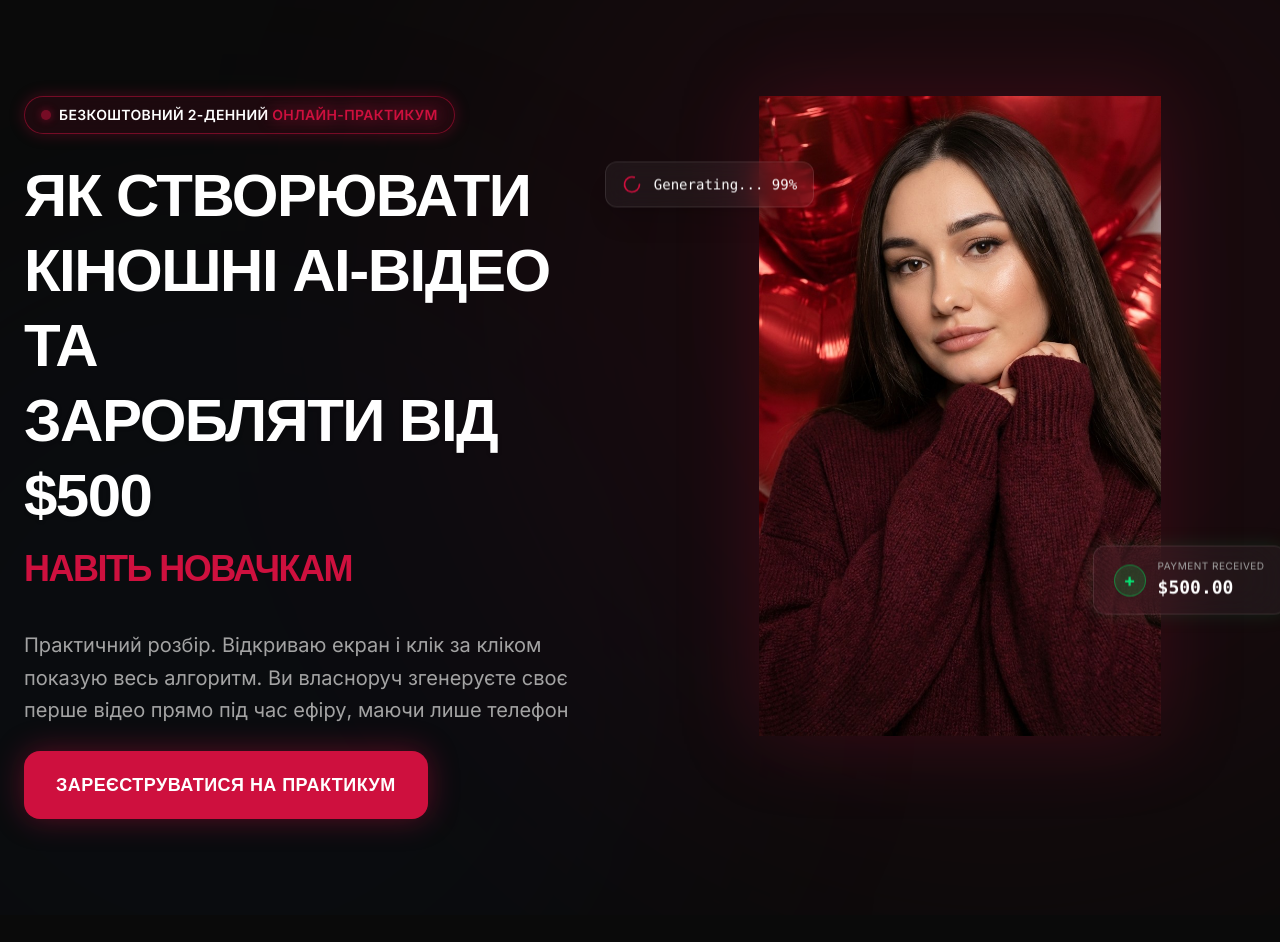
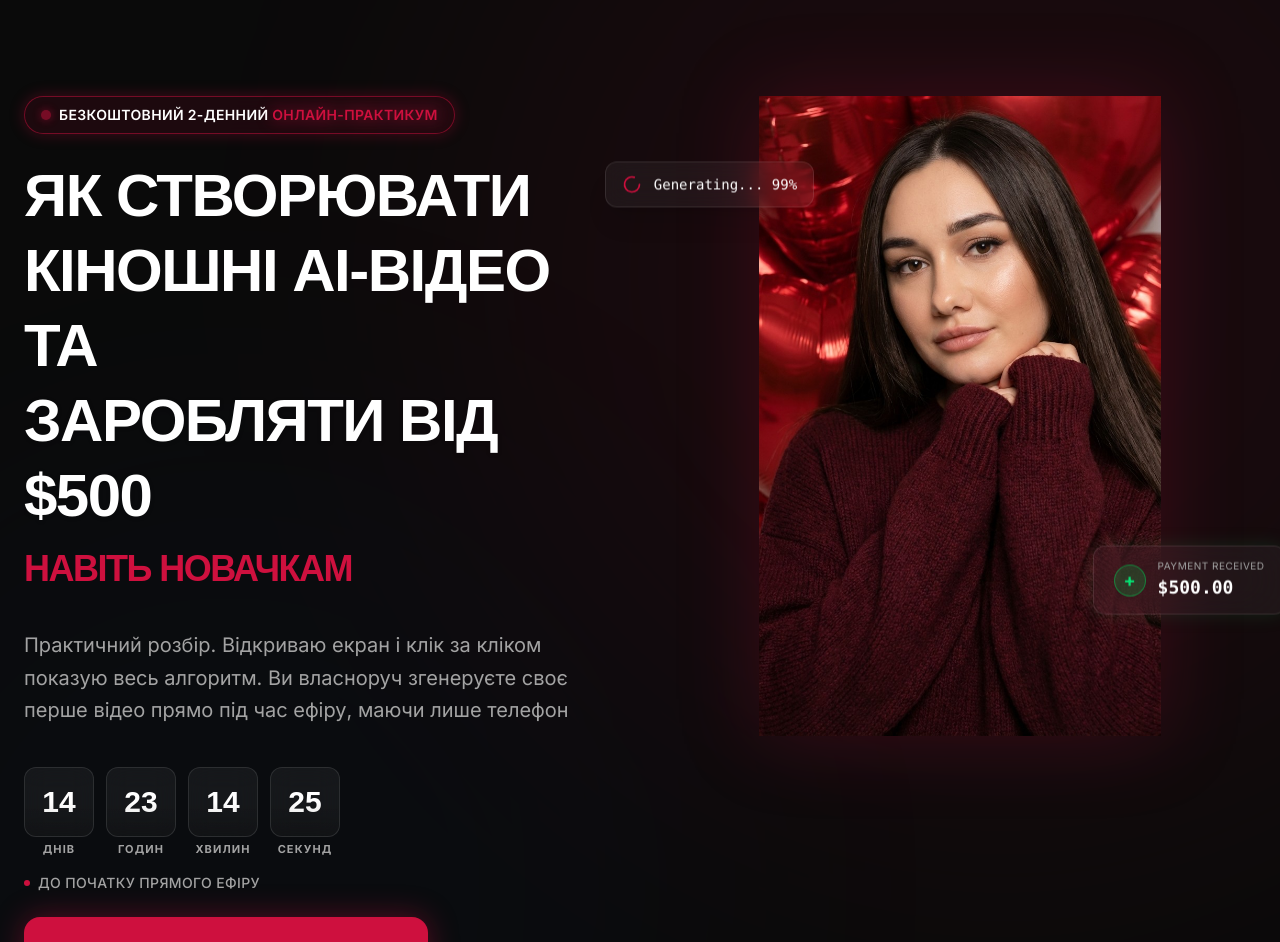
Before and after one commit to YuransiS/pixai-practice, a Next.js app: page / in a window 1280 px wide. Shown: the top 942 px of the page. Built offline with nearby package versions, Linux system fonts and the light colour scheme; a web font is replaced by a local one.

Commit message:
feat: add dynamic live status component with countdown and TG integration

```diff
--- a/components/FooterCTA.tsx
+++ b/components/FooterCTA.tsx
@@ -2,6 +2,7 @@
 
 import { motion } from "framer-motion";
 import { usePopupStore } from "../store/popupStore";
+import LiveStatus from "./LiveStatus";
 
 export default function FooterCTA() {
   const { openPopup } = usePopupStore();
@@ -53,6 +54,8 @@ export default function FooterCTA() {
             Займайте своє місце на практикумі та отримайте доступ до закритого каналу з корисними матеріалами
           </p>
 
+          <LiveStatus />
+
           <div className="mt-8 w-full px-4 sm:px-0 flex justify-center">
             {/* Heartbeat animated wrapper */}
             <motion.div
--- a/components/Hero.tsx
+++ b/components/Hero.tsx
@@ -3,6 +3,7 @@
 import { motion } from "framer-motion";
 import { Loader2 } from "lucide-react";
 import { usePopupStore } from "../store/popupStore";
+import LiveStatus from "./LiveStatus";
 
 export default function Hero() {
   const textRevealVariants = {
@@ -111,6 +112,10 @@ export default function Hero() {
             </motion.p>
           </div>
 
+          <div className="w-full md:mt-2 xl:mt-4">
+            <LiveStatus />
+          </div>
+
           {/* Desktop CTA Placeholder */}
           <div className="hidden md:block w-full">
             <CtaBlock variants={textRevealVariants} />
--- /dev/null
+++ b/components/LiveStatus.tsx
@@ -0,0 +1,139 @@
+"use client";
+
+import { useEffect, useState } from "react";
+import { motion, AnimatePresence } from "framer-motion";
+import { Send, Play, Music, Radio, Youtube, Tv } from "lucide-react";
+
+const START_TIME = new Date("2026-04-02T16:00:00+03:00").getTime();
+const END_TIME = new Date("2026-04-02T18:00:00+03:00").getTime();
+
+export default function LiveStatus() {
+  const [timeLeft, setTimeLeft] = useState<{
+    days: number;
+    hours: number;
+    minutes: number;
+    seconds: number;
+  } | null>(null);
+  const [status, setStatus] = useState<"upcoming" | "live" | "ended">("upcoming");
+
+  useEffect(() => {
+    const timer = setInterval(() => {
+      const now = new Date().getTime();
+
+      if (now < START_TIME) {
+        setStatus("upcoming");
+        const diff = START_TIME - now;
+        setTimeLeft({
+          days: Math.floor(diff / (1000 * 60 * 60 * 24)),
+          hours: Math.floor((diff / (1000 * 60 * 60)) % 24),
+          minutes: Math.floor((diff / (1000 * 60)) % 60),
+          seconds: Math.floor((diff / 1000) % 60),
+        });
+      } else if (now >= START_TIME && now < END_TIME) {
+        setStatus("live");
+        setTimeLeft(null);
+      } else {
+        setStatus("ended");
+        setTimeLeft(null);
+      }
+    }, 1000);
+
+    return () => clearInterval(timer);
+  }, []);
+
+  if (status === "upcoming" && timeLeft) {
+    return (
+      <div className="flex flex-col items-center md:items-start gap-4">
+        <div className="flex gap-2 sm:gap-3">
+          <CountdownBlock value={timeLeft.days} label="днів" />
+          <CountdownBlock value={timeLeft.hours} label="годин" />
+          <CountdownBlock value={timeLeft.minutes} label="хвилин" />
+          <CountdownBlock value={timeLeft.seconds} label="секунд" />
+        </div>
+        <motion.div
+           initial={{ opacity: 0 }}
+           animate={{ opacity: 1 }}
+           className="flex items-center gap-2 text-text-muted text-xs sm:text-sm font-medium tracking-wide"
+        >
+          <div className="w-1.5 h-1.5 rounded-full bg-accent-primary animate-pulse" />
+          ДО ПОЧАТКУ ПРЯМОГО ЕФІРУ
+        </motion.div>
+      </div>
+    );
+  }
+
+  if (status === "live") {
+    return (
+      <motion.div
+        initial={{ opacity: 0, scale: 0.9 }}
+        animate={{ opacity: 1, scale: 1 }}
+        className="flex flex-col gap-3"
+      >
+        <div className="flex items-center gap-3 px-4 py-2 bg-accent-primary/20 backdrop-blur-md border border-accent-primary/50 rounded-full shadow-[0_0_20px_rgba(206,16,62,0.3)]">
+          <div className="relative">
+            <div className="w-2.5 h-2.5 rounded-full bg-accent-primary animate-ping absolute" />
+            <div className="w-2.5 h-2.5 rounded-full bg-accent-primary relative" />
+          </div>
+          <span className="text-white font-bold text-sm sm:text-base tracking-widest uppercase">ЕФІР ЗАРАЗ ІДЕ</span>
+        </div>
+        <a
+          href="https://t.me/valeria_pixai_bot?start=69baa1fface11cd6b505834a"
+          target="_blank"
+          rel="noopener noreferrer"
+          className="flex items-center justify-center gap-2 text-accent-primary text-xs sm:text-sm font-bold uppercase hover:underline"
+        >
+          ПРИЄДНАТИСЯ В TELEGRAM <Send className="w-4 h-4" />
+        </a>
+      </motion.div>
+    );
+  }
+
+  return (
+    <motion.div
+      initial={{ opacity: 0, y: 10 }}
+      animate={{ opacity: 1, y: 0 }}
+      className="flex flex-col gap-4 p-5 rounded-2xl bg-white/5 border border-white/10 backdrop-blur-sm"
+    >
+      <div className="flex items-center gap-3">
+        <div className="p-2 rounded-lg bg-accent-primary/10 border border-accent-primary/20">
+          <Tv className="w-5 h-5 text-accent-primary" />
+        </div>
+        <div>
+           <div className="text-white font-bold text-sm sm:text-base leading-tight">ЕФІР ЗАВЕРШЕНО</div>
+           <div className="text-text-muted text-xs">Запис доступний тільки підписникам</div>
+        </div>
+      </div>
+      <a
+        href="https://t.me/valeria_pixai_bot?start=69baa1fface11cd6b505834a"
+        target="_blank"
+        rel="noopener noreferrer"
+        className="w-full flex items-center justify-center gap-2 px-4 py-3 rounded-xl bg-accent-primary/10 border border-accent-primary/30 text-white font-bold text-xs sm:text-sm uppercase transition-all hover:bg-accent-primary/20"
+      >
+        ЗАЙТИ В ТГ КАНАЛ <Send className="w-4 h-4" />
+      </a>
+    </motion.div>
+  );
+}
+
+function CountdownBlock({ value, label }: { value: number; label: string }) {
+  return (
+    <div className="flex flex-col items-center gap-1 min-w-[55px] sm:min-w-[70px]">
+      <div className="relative w-full h-[55px] sm:h-[70px] flex items-center justify-center bg-white/5 border border-white/10 rounded-xl backdrop-blur-md overflow-hidden">
+        <AnimatePresence mode="wait">
+          <motion.span
+            key={value}
+            initial={{ y: 20, opacity: 0 }}
+            animate={{ y: 0, opacity: 1 }}
+            exit={{ y: -20, opacity: 0 }}
+            transition={{ duration: 0.3, ease: "easeOut" }}
+            className="text-2xl sm:text-3xl font-heading font-black text-white"
+          >
+            {value.toString().padStart(2, "0")}
+          </motion.span>
+        </AnimatePresence>
+        <div className="absolute inset-x-0 bottom-0 h-1/2 bg-gradient-to-t from-black/20 to-transparent pointer-events-none" />
+      </div>
+      <span className="text-[10px] sm:text-[11px] font-bold text-text-muted uppercase tracking-tighter sm:tracking-widest">{label}</span>
+    </div>
+  );
+}
```
